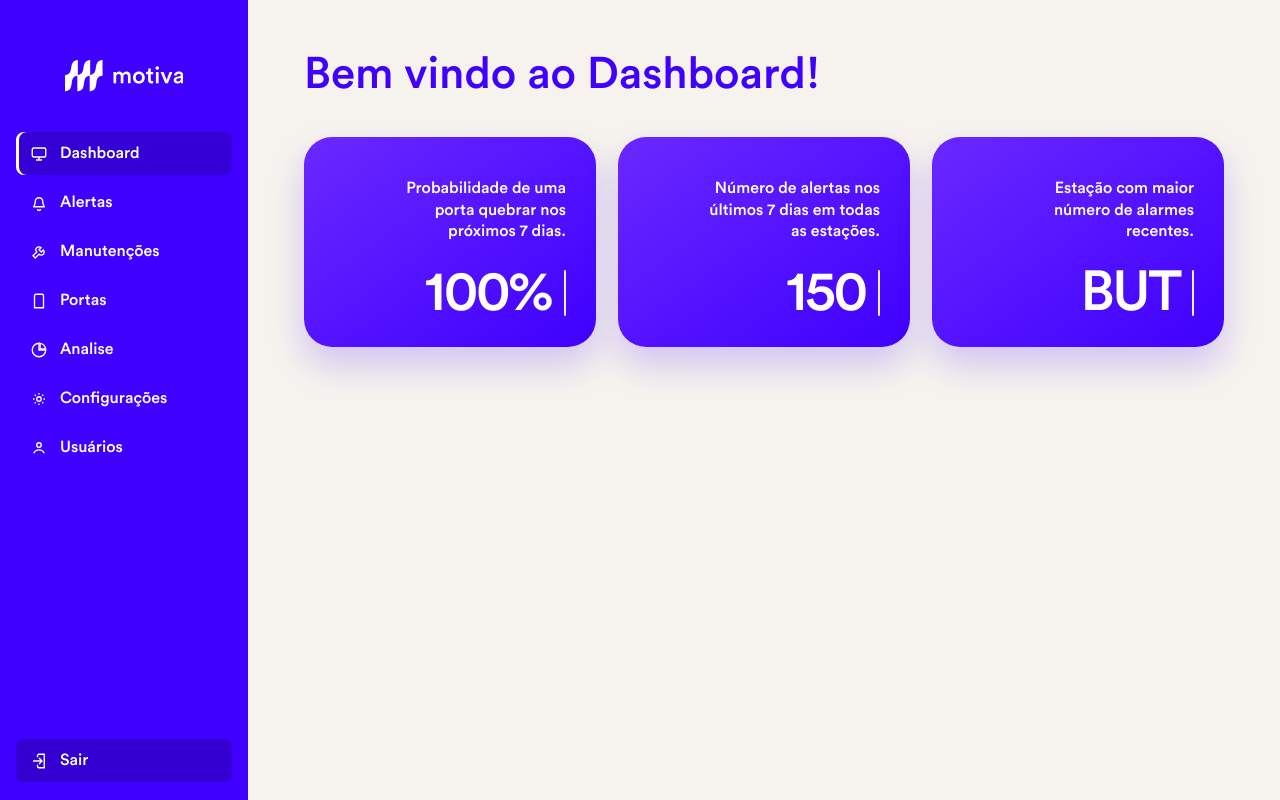
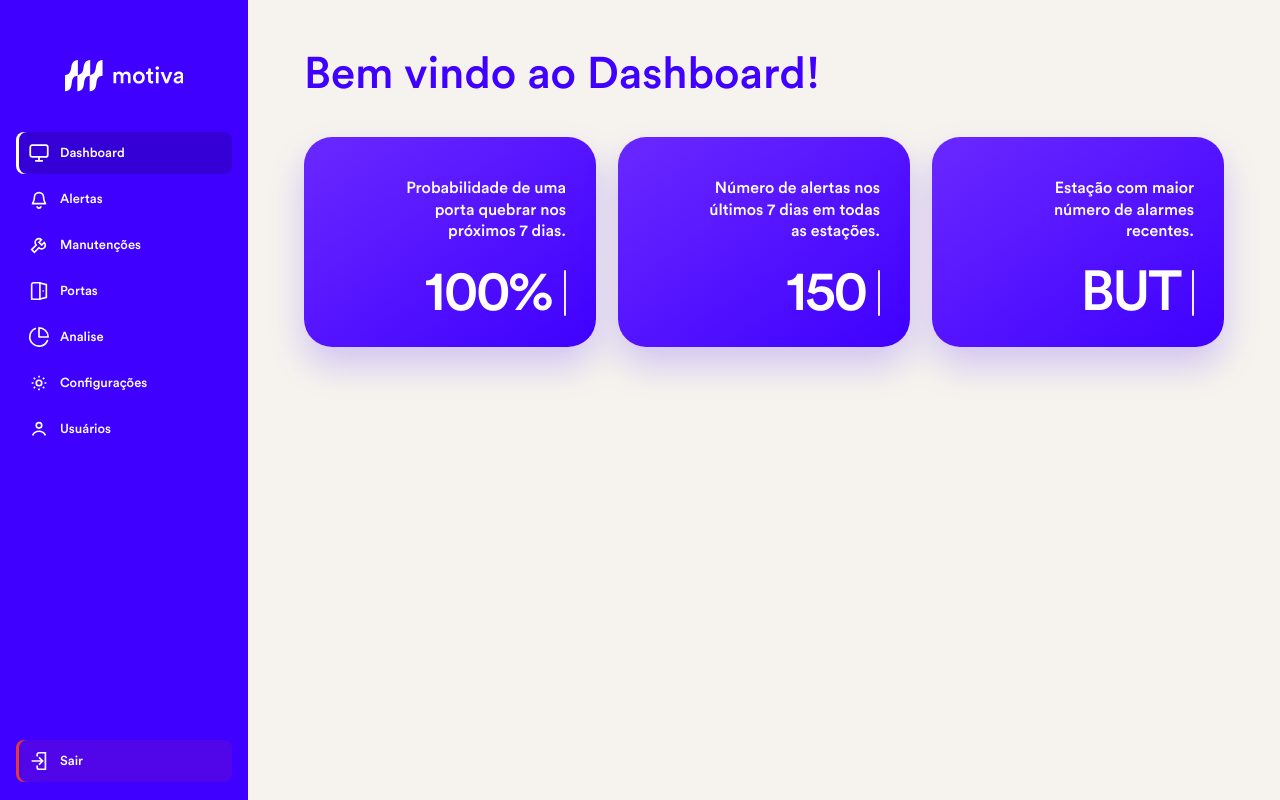
Before and after one commit to joaocardosodias/Lumem, a React (Vite) app in the folder src/frontend/: page / in a window 1280 px wide. Built offline with nearby package versions, Linux system fonts and the light colour scheme.

Commit message:
fix: finaliza barra de navegação e adiciona animação

```diff
--- a/src/frontend/src/components/BarraNav.css
+++ b/src/frontend/src/components/BarraNav.css
@@ -16,44 +16,78 @@
 }
 
 .barra-nav nav {
+  position: relative;
   flex: 1;
 }
 
 .barra-nav ul {
+  position: relative;
+  z-index: 1;
   margin: 0;
   padding: 0;
   list-style: none;
 }
 
+.barra-nav__indicator {
+  position: absolute;
+  top: 0;
+  right: 0;
+  left: 0;
+  height: 42px;
+  border-radius: 8px;
+  background: rgba(0, 0, 0, 0.16);
+  box-shadow: inset 3px 0 0 var(--white);
+  pointer-events: none;
+  transform: translateY(calc(var(--i, 0) * 46px));
+  transition: transform 0.32s cubic-bezier(0.22, 1, 0.36, 1);
+}
+
+.barra-nav li {
+  height: 42px;
+}
+
 .barra-nav li + li {
-  margin-top: 6px;
+  margin-top: 4px;
 }
 
 .barra-nav button {
   display: flex;
   align-items: center;
-  gap: 12px;
+  gap: 10px;
   width: 100%;
-  padding: 12px 14px;
+  padding: 0 12px;
   border: 0;
   border-radius: 8px;
   background: transparent;
   color: var(--white);
+  font-size: 13px;
   text-align: left;
+  transition: background-color 0.2s ease;
+}
+
+.barra-nav li button {
+  height: 100%;
+}
+
+.barra-nav button:hover:not(.is-active) {
+  background: rgba(0, 0, 0, 0.08);
 }
 
 .barra-nav button svg {
-  width: 18px;
-  height: 18px;
+  width: 22px;
+  height: 22px;
   flex-shrink: 0;
+  transition: transform 0.32s cubic-bezier(0.22, 1, 0.36, 1);
 }
 
-.barra-nav button.is-active {
-  background: rgba(0, 0, 0, 0.16);
-  box-shadow: inset 3px 0 0 var(--white);
+.barra-nav button.is-active svg {
+  transform: scale(1.06);
 }
 
 .barra-nav__sair {
+  height: 42px;
+  flex-shrink: 0;
   margin-top: auto;
-  background: rgba(0, 0, 0, 0.18) !important;
+  background: rgba(229, 57, 53, 0.1) !important;
+  box-shadow: inset 3px 0 0 #e53935;
 }
--- a/src/frontend/src/components/BarraNav.jsx
+++ b/src/frontend/src/components/BarraNav.jsx
@@ -12,11 +12,17 @@ const items = [
 ]
 
 function BarraNav({ current, onNavigate, onLogout }) {
+  const activeIndex = Math.max(
+    items.findIndex((item) => item.id === current),
+    0,
+  )
+
   return (
     <aside className="barra-nav">
       <img className="barra-nav__logo" src={logo} alt="motiva" />
 
       <nav>
+        <div className="barra-nav__indicator" style={{ '--i': String(activeIndex) }} aria-hidden="true" />
         <ul>
           {items.map((item) => (
             <li key={item.id}>
@@ -70,18 +76,19 @@ function NavIcon({ id }) {
 
   if (id === 'portas') {
     return (
-      <svg viewBox="0 0 24 24" fill="none" stroke="currentColor" strokeWidth="1.8">
-        <path d="M6 21V5a2 2 0 0 1 2-2h8a2 2 0 0 1 2 2v16H6Z" />
-        <path d="M14 12h.01" />
+      <svg viewBox="0 0 24 24" fill="none" stroke="currentColor" strokeWidth="1.8" strokeLinecap="round" strokeLinejoin="round">
+        <path d="M4 21V5a2 2 0 0 1 2-2h7v18H6a2 2 0 0 1-2-2Z" />
+        <path d="M13 3.2 20 5v14l-7 1.8" />
+        <path d="M16.5 12h.01" />
       </svg>
     )
   }
 
   if (id === 'analise') {
     return (
-      <svg viewBox="0 0 24 24" fill="none" stroke="currentColor" strokeWidth="1.8">
-        <path d="M12 3a9 9 0 1 0 9 9h-9V3Z" />
-        <path d="M13.5 3.2A9 9 0 0 1 20.8 10.5H13.5V3.2Z" />
+      <svg viewBox="0 0 24 24" fill="none" stroke="currentColor" strokeWidth="1.8" strokeLinecap="round" strokeLinejoin="round">
+        <path d="M21.21 15.89A10 10 0 1 1 8 2.83" />
+        <path d="M22 12A10 10 0 0 0 12 2v10z" />
       </svg>
     )
   }
```
